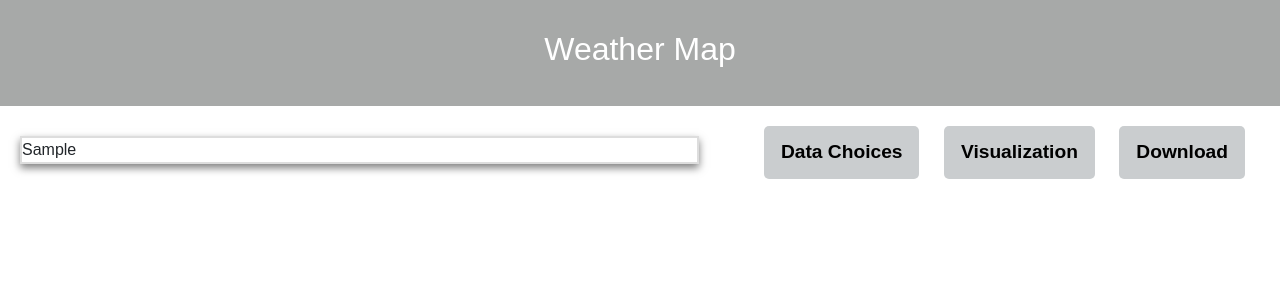
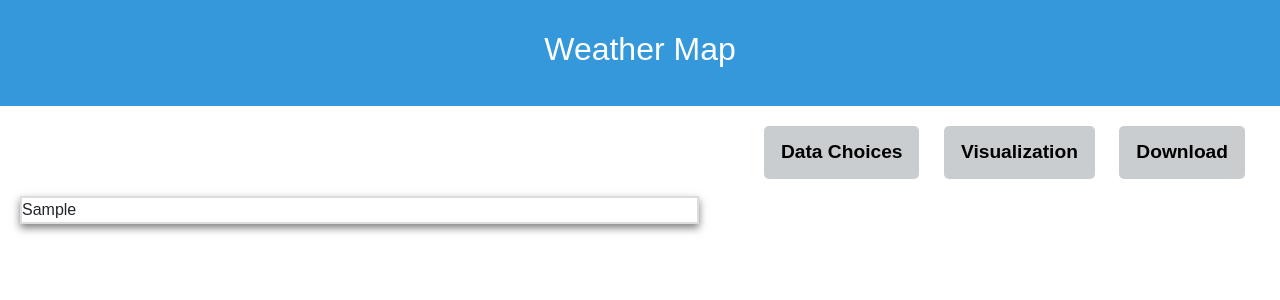
Before and after one commit to cchloeyyuan/MGMT478-group3, a Django app: template project/worldmap/templates/map.html in a window 1280 px wide. Shown: the top 300 px of the page. Run offline with Django 5.2, Linux system fonts and the light colour scheme; tables that the repository leaves empty hold one stand-in row (values such as "Sample post"); the template is opened without the code that fills it: values that come from a table or form of the project are taken from there, most other values are stand-ins (such as "Sample title", 1, 10 or a date in 2020); some libraries are stand-ins or nearby versions.

Commit message:
adding some color, and tring to get a template

```diff
--- /dev/null
+++ b/API-test/index.js
@@ -0,0 +1 @@
+console.log("Hellow worlds")
--- a/project/worldmap/templates/map.html
+++ b/project/worldmap/templates/map.html
@@ -15,7 +15,7 @@
 <body>
 <style>
   header {
-    background-color: #a7a9a8;
+    background-color:#3498db;
     padding: 30px;
     text-align: center;
     font-size: 35px;
@@ -84,20 +84,25 @@ body {font-family: Arial, Helvetica, sans-serif;}
     display: flex;
     padding: 20px;
     flex-direction: row;
+    align-items: stretch;
 }
 
 .control-panel {
+    flex-grow: 1;
     width: 500px; /* Control the width of the control panel */
+    height: auto;
     margin-left: 20px; /* Space between map and control panel */
     overflow-y: auto; /* Scroll if content is too long */
     padding: 10px; /* Padding around the content */
 }
 
 .control-panel .form-group {
+    flex-grow: 1;
     margin-bottom: 10px;
 }
 
 .control-panel label {
+    flex-grow: 1;
     display: block; /* Ensure the label is on a new line */
     margin-bottom: 0.5rem;
     font-style: italic;
@@ -111,12 +116,13 @@ body {font-family: Arial, Helvetica, sans-serif;}
 
 .control-panel .checkbox-group {
     margin-bottom: 0.5rem;
+    flex-grow: 1;
 }
 
 .map-container {
     flex-grow: 1; /* Allow the map to grow and fill the space */
     padding: 0; /* Remove padding */
-    margin-top: 10px; /* Top margin */
+    margin-top: 70px; /* Top margin */
     margin-right: 20px; /* Right margin, match the left margin of control panel */
     height: 100%; /* Height based on the width of the viewport */
     max-height: 900px; /* You can set a max height if you want */
```
Also changed, not shown: API-test/package.json (added, +13 -0 lines).
